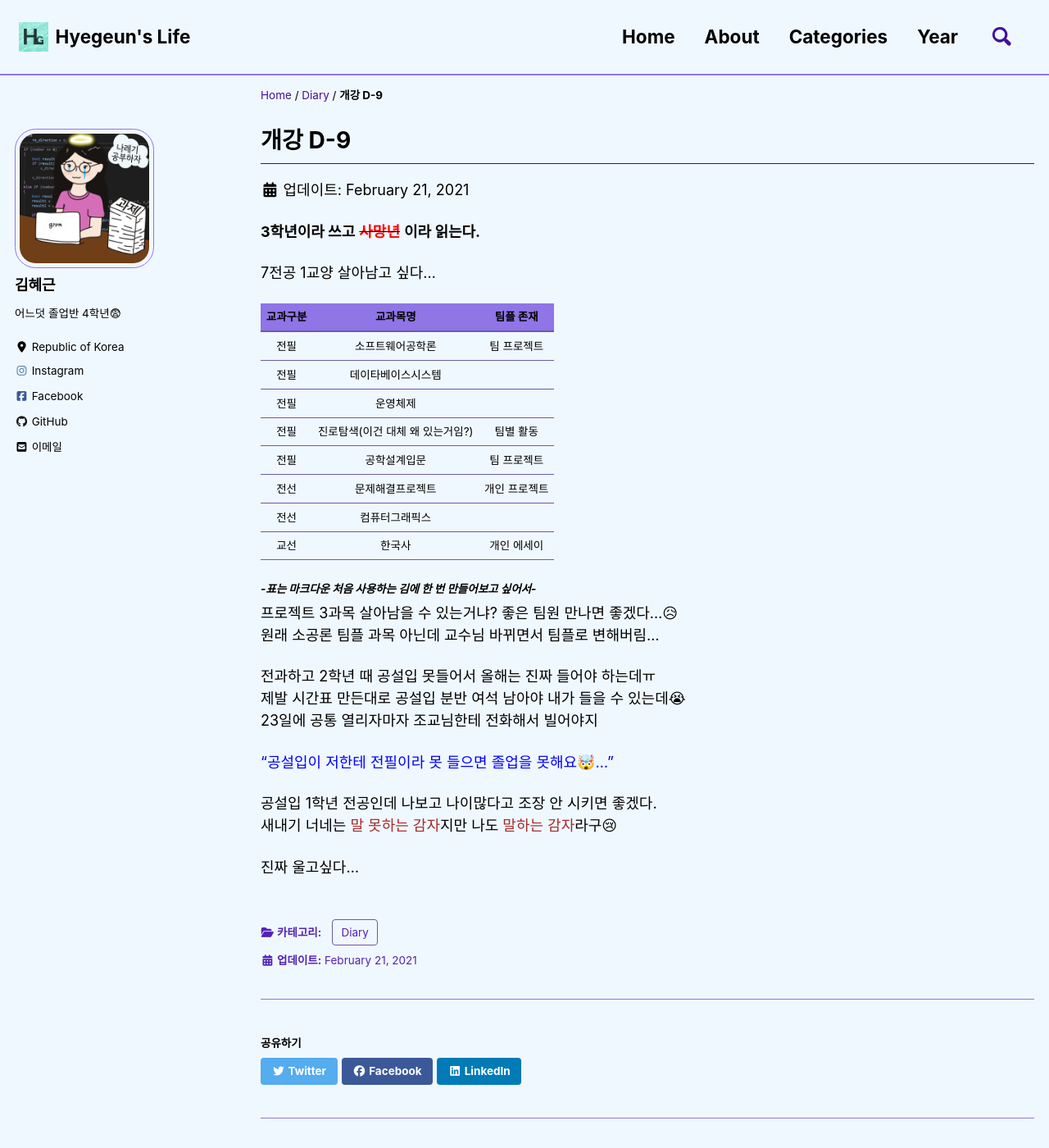
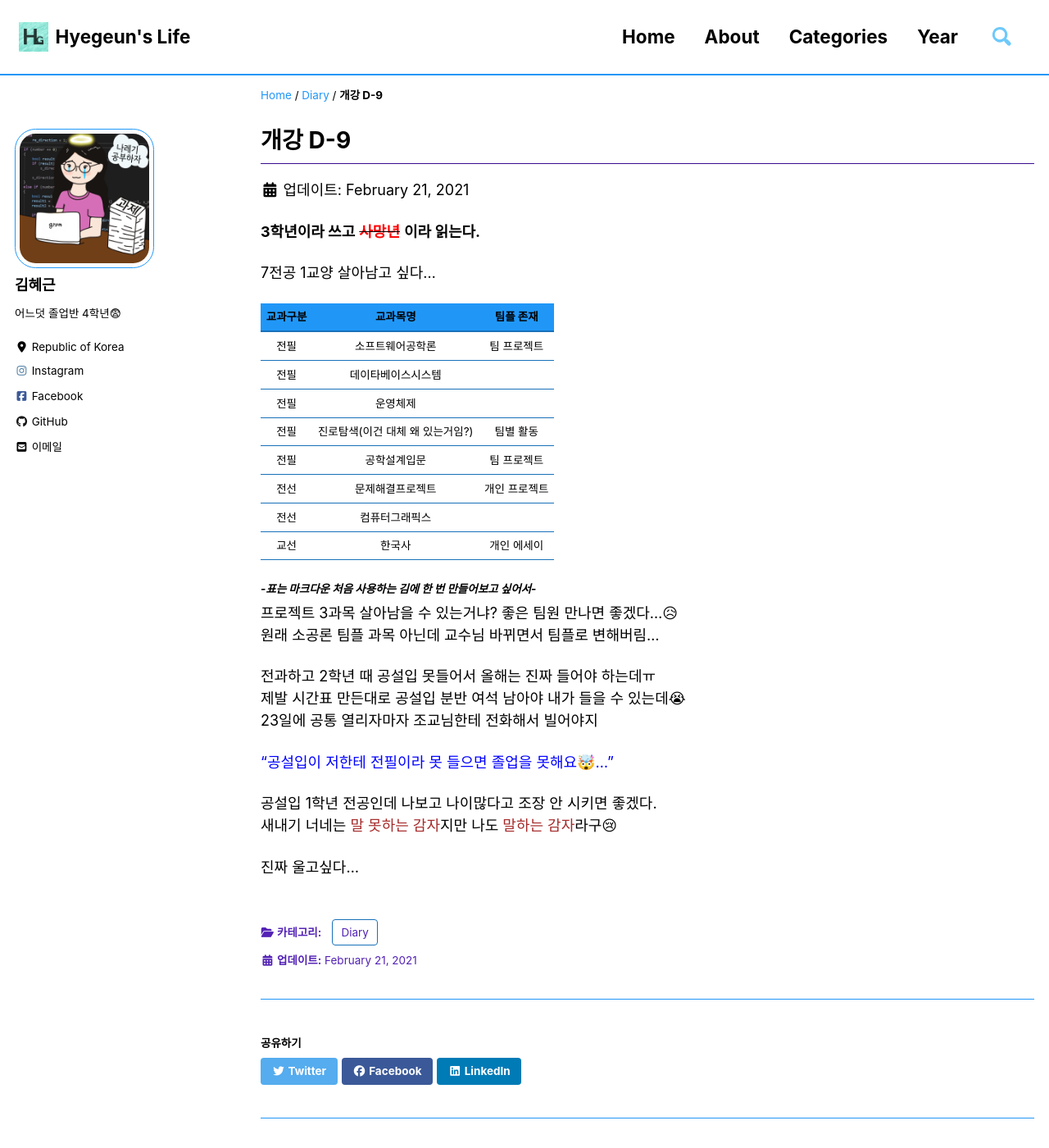
Before and after one commit to hyegeun/hyegeun.github.io, a Jekyll site: the page built from _posts/Diary/2021-02-22-post1.md, in a window 1280 px wide and 1400 px high. Shown: the whole window at 82% size. Built offline with Jekyll 4.4.1, drawn with Linux system fonts in a browser that asks for light colours; cached includes are drawn as plain includes; nearby versions of some CDN libraries; a script that is not in the unit is left out; comment, search, counter and statistics services are not loaded.

Commit message:
Update _mint.scss

```diff
--- a/_sass/minimal-mistakes/skins/_mint.scss
+++ b/_sass/minimal-mistakes/skins/_mint.scss
@@ -3,14 +3,14 @@
    ========================================================================== */
 
 /* Colors */
-$background-color: #f0f8ff !default;
+$background-color: #ffffff !default;
 $text-color: #000000 !default;
-$muted-text-color: #380d8f !default;
-$primary-color: #431199 !default;
-$border-color: #8f75e6 !default;
+$muted-text-color: #023166 !default;
+$primary-color: #6ec9fa !default;
+$border-color: #2097f7 !default;
 /* $border-color: mix(#fff, #40514e, 75%) !default;  */
-$footer-background-color: #cfeaff !default;
-$link-color: #431199 !default;
+$footer-background-color: #6ec9fa !default;
+$link-color: #2097f7 !default;
 $masthead-link-color: $text-color !default;
 $masthead-link-color-hover: $text-color !default;
 $navicon-link-color-hover: mix(#fff, $text-color, 80%) !default;
```
